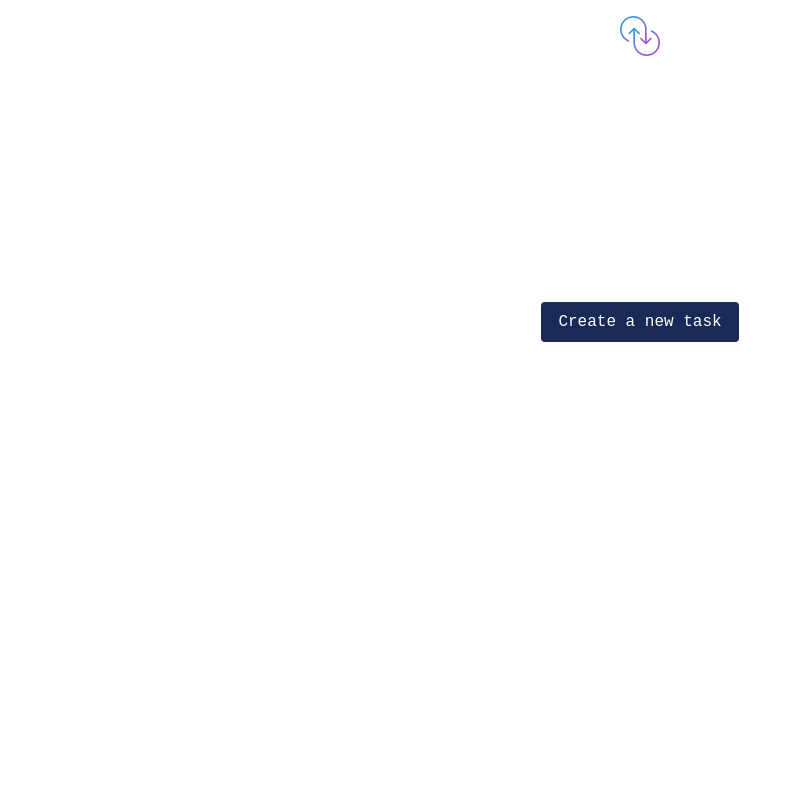
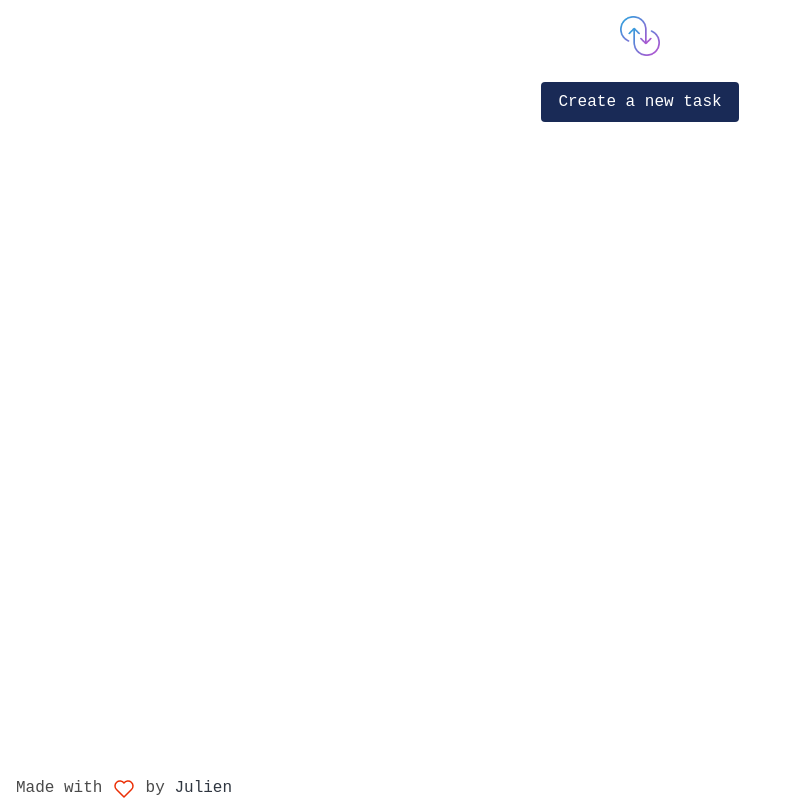
Before and after one commit to jcalixte/failwell, a Vue app: page / in a window 1280 px wide. Shown: the whole page, without its empty margins (0-785 px from the left). Built offline with nearby package versions, Linux system fonts and the light colour scheme; a web font is replaced by a local one.

Commit message:
✨ (julien) add the footer

```diff
--- a/src/App.vue
+++ b/src/App.vue
@@ -3,6 +3,7 @@ import { RouterLink, RouterView } from 'vue-router'
 </script>
 
 <template>
+  <div class="app">
     <header>
       <nav>
         <router-link class="title is-3" to="/">
@@ -12,9 +13,15 @@ import { RouterLink, RouterView } from 'vue-router'
     </header>
 
     <RouterView />
+  </div>
 </template>
 
 <style scoped>
+.app {
+  display: flex;
+  flex-direction: column;
+  height: 100vh;
+}
 nav {
   margin: 1rem 0;
   display: flex;
--- a/src/views/HomeView.vue
+++ b/src/views/HomeView.vue
@@ -8,7 +8,7 @@ const taskStore = useTaskStore()
 const hasTask = computed(() => taskStore.tasks.length > 0)
 
 const resetTasks = () => {
-  if (window.confirm('are you sure to reset all your tasks?')) {
+  if (window.confirm('Are you sure you want to clear all your tasks?')) {
     taskStore.reset()
   }
 }
@@ -16,15 +16,28 @@ const resetTasks = () => {
 
 <template>
   <main>
-    <div class="new-task-container">
-      <router-link :to="{ name: 'new-task' }" class="button is-primary"
-        >Create a new task</router-link
-      >
+    <div class="columns is-centered">
+      <div class="new-task-container column buttons">
+        <router-link :to="{ name: 'new-task' }" class="button is-primary"
+          >Create a new task</router-link
+        >
+        <button v-if="hasTask" class="button is-danger" @click="resetTasks">
+          clear the list
+        </button>
+      </div>
+      <task-list class="column" />
     </div>
-    <task-list />
-    <div v-if="hasTask">
-      <button class="button is-danger" @click="resetTasks">reset list</button>
-    </div>
+    <footer>
+      <p>
+        Made with <img src="@/assets/icons/love.svg" alt="love" /> by
+        <a
+          href="http://github.com/jcalixte"
+          target="_blank"
+          rel="noopener noreferrer"
+          >Julien</a
+        >
+      </p>
+    </footer>
   </main>
 </template>
 
@@ -33,12 +46,16 @@ main {
   display: flex;
   flex-direction: column;
   justify-content: space-between;
-  height: 60vh;
+  height: 100%;
 }
+
 .new-task-container {
   display: flex;
   justify-content: center;
   align-items: center;
-  height: 100%;
+}
+
+footer img {
+  vertical-align: middle;
 }
 </style>
```
Also changed, not shown: src/assets/icons/love.svg (added). Lines whose indentation alone changed are shown as unchanged.
